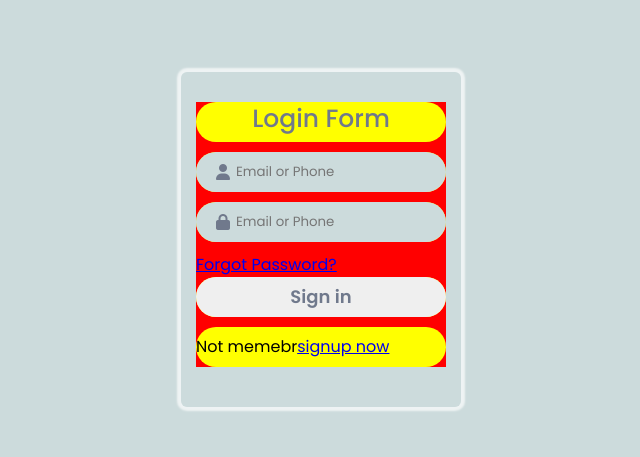
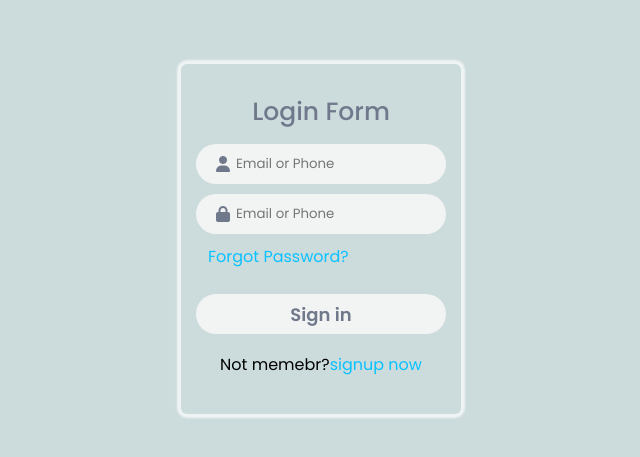
Before and after one commit to Ibra-him-elgharras/Template-33, a plain HTML site: page index.html in a window 1280 px wide. Shown: the part 161-618 px from the top of the page, without its empty margins (319-959 px from the left). Drawn offline with Linux system fonts and the light colour scheme.

Commit message:
finished

```diff
--- a/CSS/style.css
+++ b/CSS/style.css
@@ -34,6 +34,7 @@ body{
 .container{
     max-width: 300px;
     width: 280px;
+    height: 350px;
     background: #CCDBDC;
     padding: 30px 15px;
     border-radius: 6px;
@@ -43,8 +44,8 @@ body{
 /* form */
 
 .container form{
-    background: red;
     width: 100%;
+    min-height: 300px;
 }
 
 /* form- div */
@@ -53,7 +54,7 @@ body{
     width: 100%;
     height: 40px;
     border-radius: 25px;
-    background: yellow;
+
     margin-bottom: 10px;
     display: flex;
     align-items: center;
@@ -82,7 +83,7 @@ body{
     border-radius: 25px;
     outline: none;
     color: #70798C;
-    background: #CCDBDC;
+    background: #F2F4F3;
     border: none;
     position: absolute;
 }
@@ -99,8 +100,17 @@ body{
 
 /* form- a */
 
- .container form a{
+ .container form .box-4 a{
+    text-decoration: none;
+    color: #0AC2FF;
+    padding-left: 12px;
+    position: absolute;
+    top: 0;
+ }
 
+ .container form .box-6 a{
+    text-decoration: none;
+    color: #0AC2FF;
  }
 
  /* form-box-5 submit*/
@@ -111,8 +121,17 @@ body{
     height: 100%;
     border-radius: 25px;
     color: #70798C;
+    background: #F2F4F3;
     border: none;
     font-size: 18px;
     font-weight: 600;
     text-align: center;
 }
+
+ /* form-box-6 */
+
+.container form .box-6{
+    display: flex;
+    align-items: center;
+    justify-content: center;
+}
--- a/index.html
+++ b/index.html
@@ -28,14 +28,16 @@
                 <input type="text" placeholder="Email or Phone" required>
             </div>
 
+            <div class="box-4">
                 <a href="#">Forgot Password?</a>
+            </div>
 
             <div class="box-5">
                 <input type="button" value="Sign in">
             </div>
 
             <div class="box-6">
-                <span>Not memebr</span><a href="#">signup now</a>
+                <span>Not memebr?</span><a href="#">signup now</a>
             </div>
 
         </form>
```
